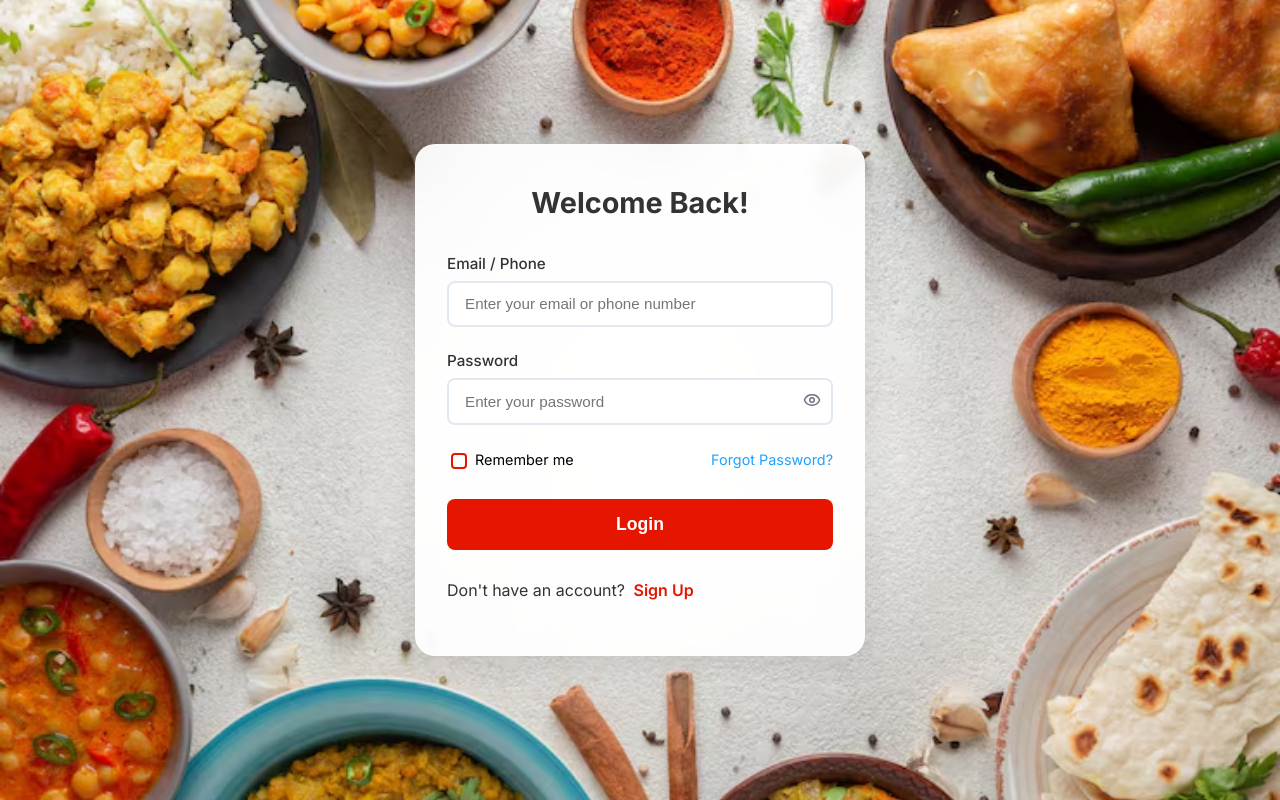
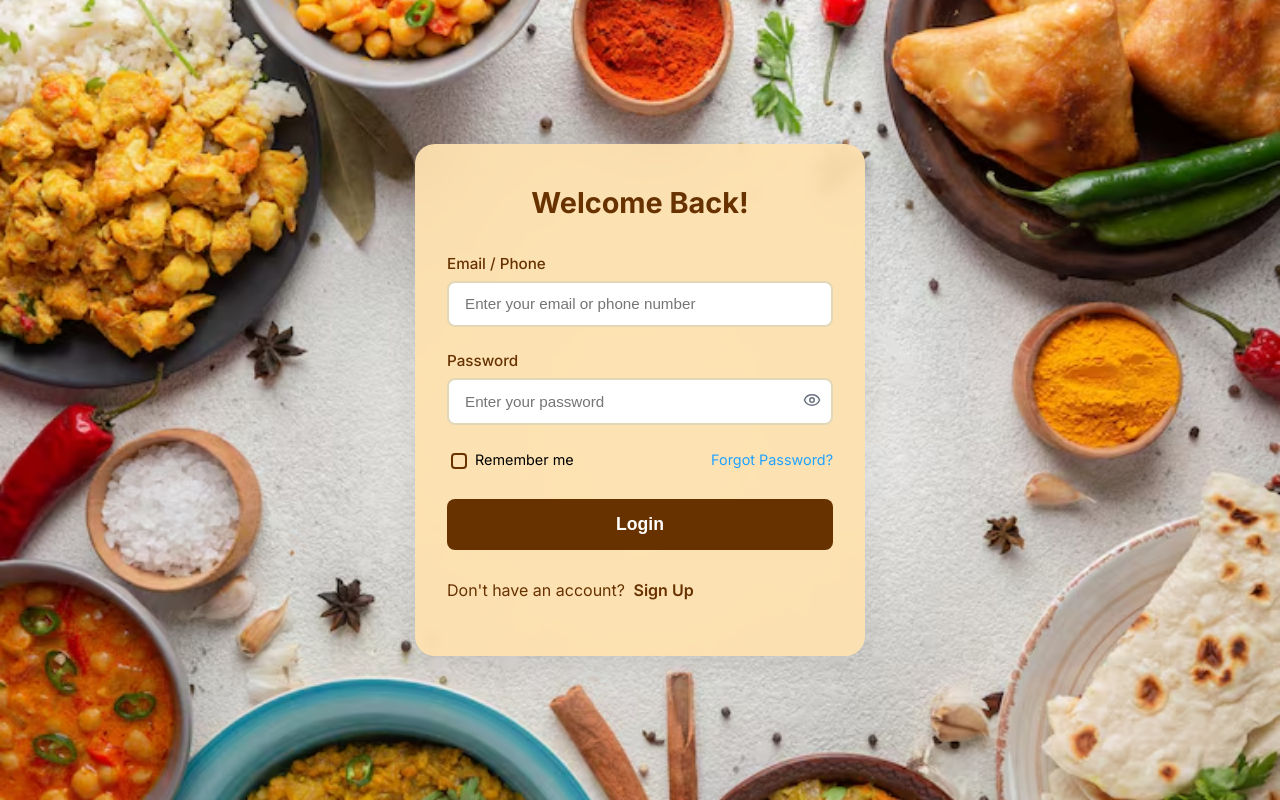
Before and after one commit to sarthakbarange/project, a Next.js app: page /auth/login in a window 1280 px wide. Built offline with nearby package versions, Linux system fonts and the light colour scheme.

Commit message:
route done

```diff
--- a/src/app/auth/forgot-password/forgot-password.module.css
+++ b/src/app/auth/forgot-password/forgot-password.module.css
@@ -1,12 +1,12 @@
 /* --- Color Variables --- */
 :root {
-    --primary-color: #E61500;
-    --secondary-color: #000000;
-    --text-dark: #333333;
+    --primary-color: #673200;
+    --secondary-color: #fde1af;
+    --text-dark: #673200;
     --text-light: #ffffff;
-    --card-bg: rgba(255, 255, 255, 0.98);
-    --input-border: #e2e8f0;
-    --input-focus: rgba(230, 21, 0, 0.15);
+    --card-bg: rgba(253, 225, 175, 0.98);
+    --input-border: #e2d8b8;
+    --input-focus: rgba(103, 50, 0, 0.15);
     --success-color: #10b981;
 }
 
--- a/src/app/auth/login/login.module.css
+++ b/src/app/auth/login/login.module.css
@@ -1,13 +1,14 @@
 /* --- Color Variables --- */
 :root {
-    --primary-color: #E61500;
-    --secondary-color: #000000;
-    --text-dark: #333333;
+    --primary-color: #673200;
+    --secondary-color: #fde1af;
+    --text-dark: #673200;
     --text-light: #ffffff;
-    --card-bg: rgba(255, 255, 255, 0.98);
-    --input-border: #e2e8f0;
-    --input-focus: rgba(230, 21, 0, 0.15);
+    --card-bg: rgba(253, 225, 175, 0.98);
+    --input-border: #e2d8b8;
+    --input-focus: rgba(103, 50, 0, 0.15);
 }
+
 /* --- Login Page Container --- */
 .loginContainer {
     display: flex;
@@ -92,7 +93,7 @@
 
 /* --- Login Card Styling --- */
 .loginCard {
-    background: rgba(255, 255, 255, 0.95);
+    background: rgba(253, 225, 175, 0.95);
     padding: 2.5rem 2rem;
     border-radius: 20px;
     box-shadow: 0 10px 30px rgba(0, 0, 0, 0.1);
--- a/src/app/auth/signup/signup.module.css
+++ b/src/app/auth/signup/signup.module.css
@@ -1,12 +1,12 @@
 /* --- Color Variables --- */
 :root {
-    --primary-color: #E61500;
-    --secondary-color: #000000;
-    --text-dark: #333333;
+    --primary-color: #673200;
+    --secondary-color: #fde1af;
+    --text-dark: #673200;
     --text-light: #ffffff;
-    --card-bg: rgba(255, 255, 255, 0.98);
-    --input-border: #e2e8f0;
-    --input-focus: rgba(230, 21, 0, 0.15);
+    --card-bg: rgba(253, 225, 175, 0.98);
+    --input-border: #e2d8b8;
+    --input-focus: rgba(103, 50, 0, 0.15);
 }
 
 /* Global Container for the entire page */
--- a/src/app/homepage/Footer.tsx
+++ b/src/app/homepage/Footer.tsx
@@ -218,7 +218,7 @@ const Footer: React.FC = () => {
         {/* Bottom Section */}
         <div style={bottomRowStyle}>
           <div style={{ display: 'flex', alignItems: 'center', gap: '20px' }}>
-            <span>&copy; 2024 TIFFIN NETWORK</span>
+            <span>&copy; 2025 TIFFIN NETWORK</span>
             <span style={{ color: 'rgba(253, 225, 175, 0.7)' }}>|</span>
             <span>SYS.VER 2.4.0</span>
           </div>
```
